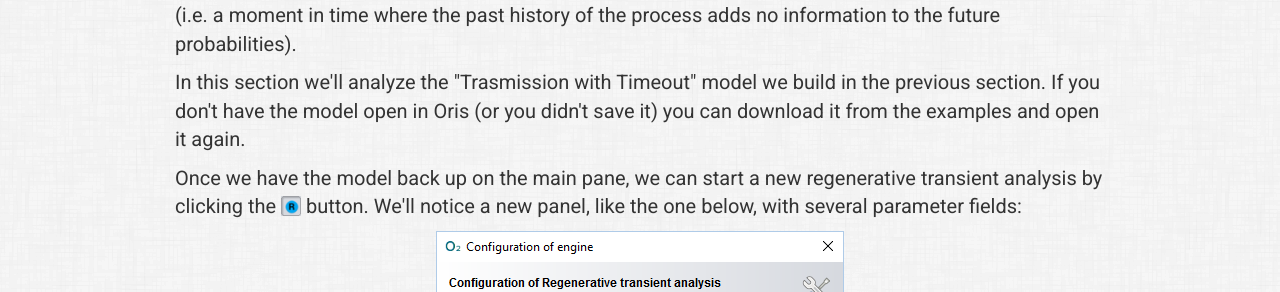
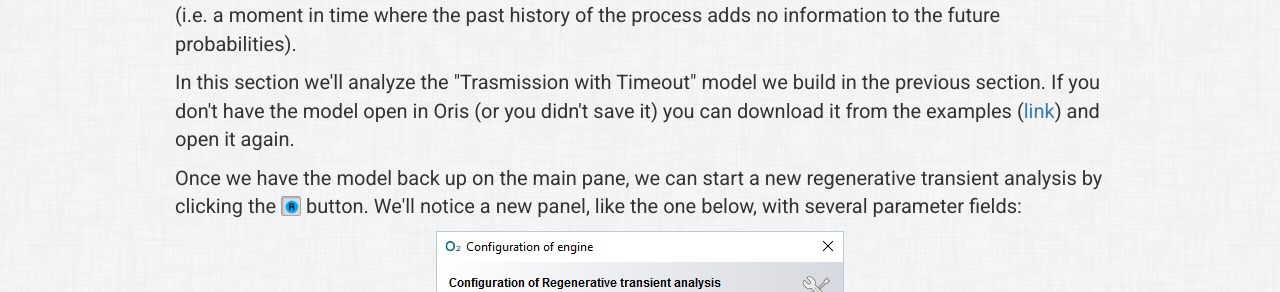
Before and after one commit to oris-tool/oris-tool.github.io, a Jekyll site: the page built from tutorial.html, in a window 1280 px wide and 900 px high, scrolled down 5828 px. Shown: the part 190-482 px from the top of the window. Built offline with Jekyll 4.4.1, drawn with Linux system fonts in a browser that asks for light colours; some of the changed text lies outside the part shown.

Commit message:
More links

```diff
--- a/_config.yml
+++ b/_config.yml
@@ -1,3 +1,4 @@
 name: Oris Tool
 description: Analysis of timed and stochastic Petri nets
 exclude: [Gemfile, Gemfile.lock]
+oris_url: https://docs.google.com/uc?id=0B5QS_rd_GOv5SXR1bkZoN0U3STA&amp;export=download
--- a/index.html
+++ b/index.html
@@ -9,7 +9,7 @@
   </div>
 
   <div class="col-lg-6">
-    <a class="btn btn-lg btn-primary" href="https://docs.google.com/uc?id=0B5QS_rd_GOv5SXR1bkZoN0U3STA&amp;export=download"  onclick="_gaq.push(['_trackEvent', 'Downloads', 'get', 'oris-2.08']);" download><span class="glyphicon glyphicon-download" style="margin-right:0.5em;"></span>Download</a>
+    <a class="btn btn-lg btn-primary" href="{{ site.oris_url }}"  onclick="_gaq.push(['_trackEvent', 'Downloads', 'get', 'oris-2.08']);" download><span class="glyphicon glyphicon-download" style="margin-right:0.5em;"></span>Download</a>
     </p>
     <p>
       Unzip and launch run.sh (Linux/OSX) or run.bat (Windows). Requires Java 7.
--- a/tutorial.html
+++ b/tutorial.html
@@ -111,7 +111,7 @@
   <p>One of the most useful analysis that can be conducted on a Petri Net is the <i>regenerative transient analysis</i>.</p>
   <p>The transient analysis is the analysis of the probabilities of being in a certain state at a certain moment in time, given that the process started from another given state. This analysis generates a three dimensional matrix, with time as the first dimension, the possible starting states as second dimension and the possible arrival states as third dimension.</p>
   <p>Regenerative transient analysis indicates the transient analysis done on a generic Markov Regenerative Process (MPR). An MRP is a sthocastic process that, sooner or later, will certainly reach a regeneration (i.e. a moment in time where the past history of the process adds no information to the future probabilities).</p>
-  <p>In this section we'll analyze the "Trasmission with Timeout" model we build in the previous section. If you don't have the model open in Oris (or you didn't save it) you can download it from the examples and open it again.</p>
+  <p>In this section we'll analyze the "Trasmission with Timeout" model we build in the previous section. If you don't have the model open in Oris (or you didn't save it) you can download it from the examples (<a href="/pns/timeout.xpn">link</a>) and open it again.</p>
   <p>Once we have the model back up on the main pane, we can start a new regenerative transient analysis by clicking the <img class="toolbar-btn" src="images/tutorial/reg_trans_btn.png"> button. We'll notice a new panel, like the one below, with several parameter fields:</p>
   <p><img class="tutorial-screenshot" src="images/tutorial/reg_trans_params.png"></p>
   <p>Let's explain briefly the main parameters:</p>
@@ -137,7 +137,7 @@
   <h4>GSPN analysis</h4>
   <p>Let's have a look now at the GSPN analysis, another feature offered by Oris.</p>
   <p>The GSPN analysis is an analysis just like the one we just saw, but for GSPN networks. A GSPN (Generalized Stochastic Petri Net) is a Petri Net with only immediate and exponential transitions.</p>
-  <p>Let's use, for this example, the example net "Simple GSPN", that you can download in the previous section. Once you have it downloaded and open in Oris, you can click on the <img class="toolbar-btn" src="images/tutorial/gspn_analysis_btn.png"> button. The various parameters in the analysis panel are exactly the same the ones from the regenerative analysis we already examined, with the only exception of <i>Extended regenerations</i> being replaced by <i>Compute steady state</i>: while extended regenerations are not supported by the GSPN analysis, by checking this new option we can have the steady-state probabilities (i.e. as time goes to infinity) of the model calculated as a bonus and logged in the log of the analysis results.</p>
+  <p>Let's use, for this example, the net "Simple GSPN" from the examples (<a href="/pns/simple_gspn.xpn">link</a>). Once you have it downloaded and open in Oris, you can click on the <img class="toolbar-btn" src="images/tutorial/gspn_analysis_btn.png"> button. The various parameters in the analysis panel are exactly the same the ones from the regenerative analysis we already examined, with the only exception of <i>Extended regenerations</i> being replaced by <i>Compute steady state</i>: while extended regenerations are not supported by the GSPN analysis, by checking this new option we can have the steady-state probabilities (i.e. as time goes to infinity) of the model calculated as a bonus and logged in the log of the analysis results.</p>
   <p>For this example, let's chose a <i>Time limit</i> of 20 and leave the rest of the parameters with their default values. Once the computation is complete, we can see that, once again, the results are shown in the same manner of the regenerative analysis. If we open the graph tab we should see something like the following graph:</p>
   <p><img class="tutorial-screenshot" src="images/tutorial/gspn_analysis_graph.png"></p>
   <p>After a first transitory phase, we can see that the model reaches a steady state pretty soon. Clearly the probabilities for <i>P3</i> and <i>P4</i> are lower, since the execution flow of the model is split between the two after <i>P2</i>, with the probability of being in <i>P3</i> higher since the rate of its transition is lower than <i>P4</i>'s transition. Also we notice that <i>P2</i> is not listed, being a vanishing state. If you are interested in knowing the exact value of the steady-state probabilities for these three tangible states, you can rerun the analysis with <i>Compute steady</i> state checked and then open the log: the result should be 0.73 for <i>P1</i>, 0.18 for <i>P3</i> and 0.09 for <i>P4</i>.</p>
```
Also changed, not shown: other parts of tutorial.html (+1 -1 lines).
